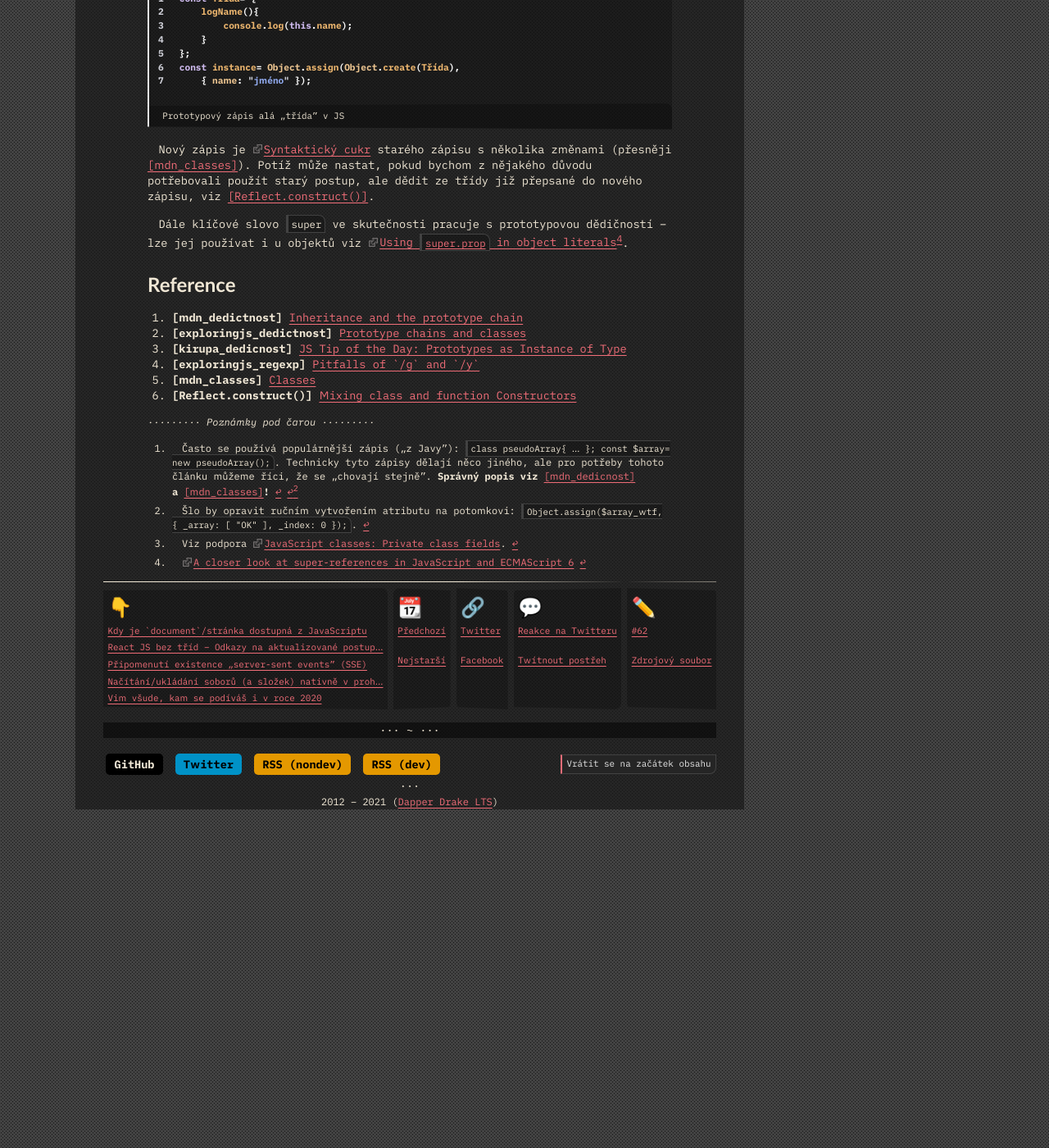
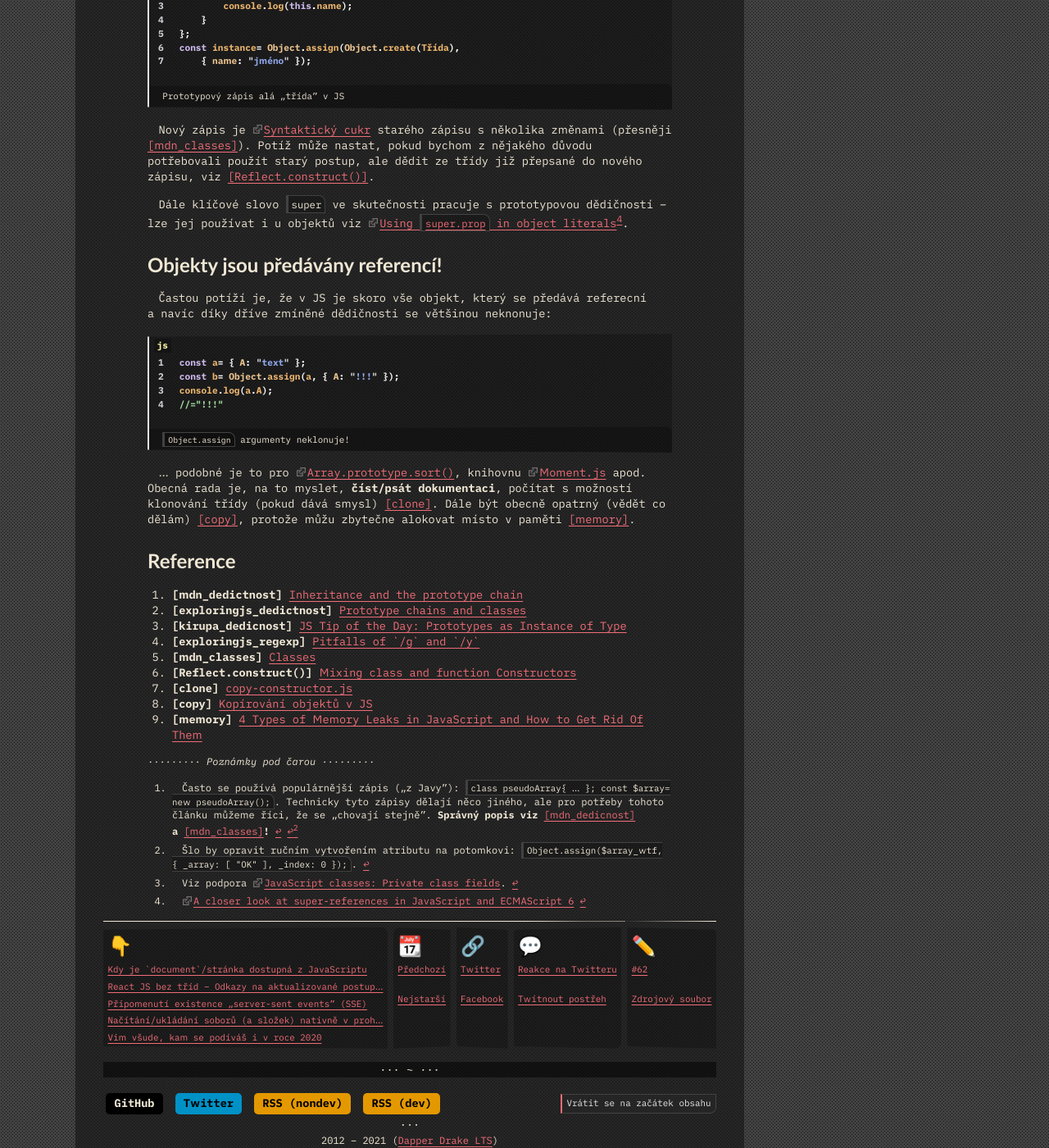
Before and after one commit to jaandrle/jaandrle.github.io, a Jekyll site: the page built from _posts/2021/2021-01-29-js-nastrahy-oop.md, in a window 1280 px wide and 1400 px high, scrolled down 2034 px. Shown: the whole window at 82% size. Built offline with Jekyll 4.4.1, drawn with Linux system fonts in a browser that asks for light colours; emoji names are drawn with the system emoji font; before the commit the page ends 3021 px from its top, so only the background shows below that; some of the changed text lies outside the part shown.

Commit message:
Update 2021-01-29-js-nastrahy-oop.md

````diff
--- a/_posts/2021/2021-01-29-js-nastrahy-oop.md
+++ b/_posts/2021/2021-01-29-js-nastrahy-oop.md
@@ -3,6 +3,7 @@ issue: 62
 title: Nástrahy (prototypové) dědičnosti v JavaScriptu
 tags: [vývojářské tipy, JavaScript, OOP]
 category: dev
+show_toc: 3
 reference:
     - lokální:
         mdn_dedictnost:
@@ -23,6 +24,15 @@ reference:
         Reflect.construct():
             caption: "Mixing class and function Constructors"
             href: "https://forum.kirupa.com/t/js-tip-of-the-day-mixing-class-and-function-constructors/643264/1"
+        clone:
+            caption: "copy-constructor.js"
+            href: "https://gist.github.com/rauschma/c00b747df893b8afa30bbdd0bb6357a9"
+        copy:
+            caption: "Kopírování objektů v JS"
+            href: "https://jecas.cz/js-klonovani-objektu"
+        memory:
+            caption: "4 Types of Memory Leaks in JavaScript and How to Get Rid Of Them"
+            href: "https://auth0.com/blog/four-types-of-leaks-in-your-javascript-code-and-how-to-get-rid-of-them/"
 ---
 
 Tohle asi nebude pro zkušenější programátory nic nového. Spíše jde o občané (znovu)připomenutí těchto vlastností JavaScriptu.
@@ -153,6 +162,20 @@ Nový zápis je [Syntaktický cukr](https://cs.wikipedia.org/wiki/Syntaktick%C3%
 
 Dále klíčové slovo `super` ve skutečnosti pracuje s prototypovou dědičností – lze jej používat i u objektů viz [Using `super.prop` in object literals](https://developer.mozilla.org/en-US/docs/Web/JavaScript/Reference/Operators/super#Using_super.prop_in_object_literals)[^super].
 
+## Objekty jsou předávány referencí!
+Častou potíží je, že v JS je skoro vše objekt, který se předává referecní a navíc díky dříve zmíněné dědičnosti se většinou neknonuje:
+
+{% include code.html caption="`Object.assign` argumenty neklonuje!" code='
+```JavaScript
+const a= { A: "text" };
+const b= Object.assign(a, { A: "!!!" });
+console.log(a.A);
+//="!!!"
+```
+' %}
+
+… podobné je to pro [Array.prototype.sort()](https://developer.mozilla.org/en-US/docs/Web/JavaScript/Reference/Global_Objects/Array/sort), knihovnu [Moment.js](https://momentjs.com/) apod. Obecná rada je, na to myslet, **číst/psát dokumentaci**, počítat s možností klonování třídy (pokud dává smysl) {% include reference.html target="clone" %}. Dále být obecně opatrný (vědět co dělám) {% include reference.html target="copy" %}, protože můžu zbytečne alokovat místo v paměti {% include reference.html target="memory" %}.
+
 ## Reference
 {% include references_list.html references=page.reference %}
 
````
Also changed, not shown: other parts of _posts/2021/2021-01-29-js-nastrahy-oop.md (+0 -1 lines).
